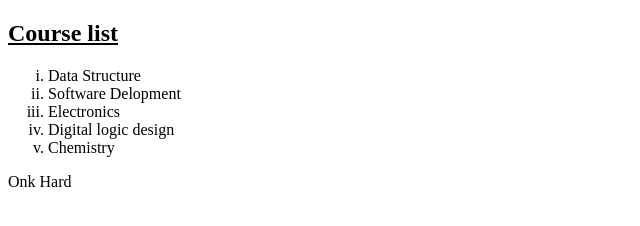
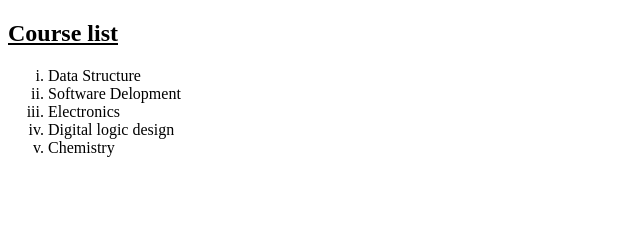
Before and after one commit to sasifat18/Project-1.0, a plain HTML site: page index.html in a window 1280 px wide. Shown: the full height of the page, 0-640 px from the left. Drawn offline with Linux system fonts and the light colour scheme.

Commit message:
=First try

```diff
--- a/index.html
+++ b/index.html
@@ -13,8 +13,6 @@
         <li>Electronics</li>
         <li>Digital logic design</li>
          <li>Chemistry</li>
-
     </ol>
-    <p> Onk Hard </p>
 </body>
 </html>
```
Also changed, not shown: 1 other file.
